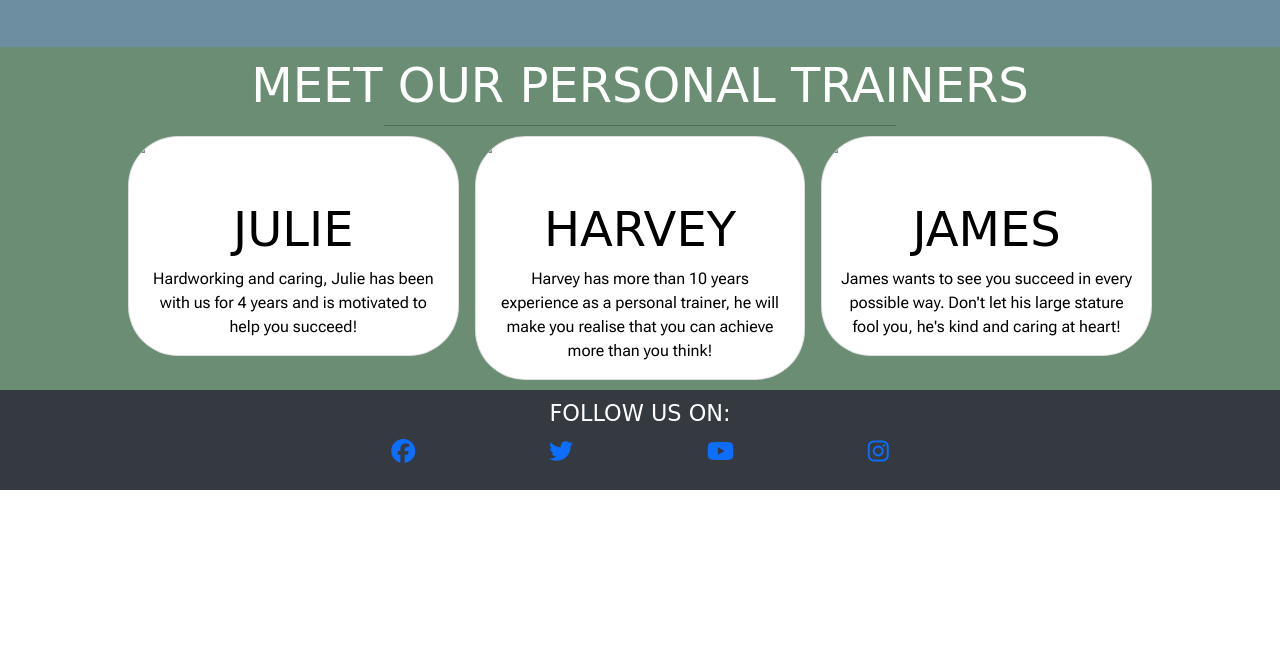
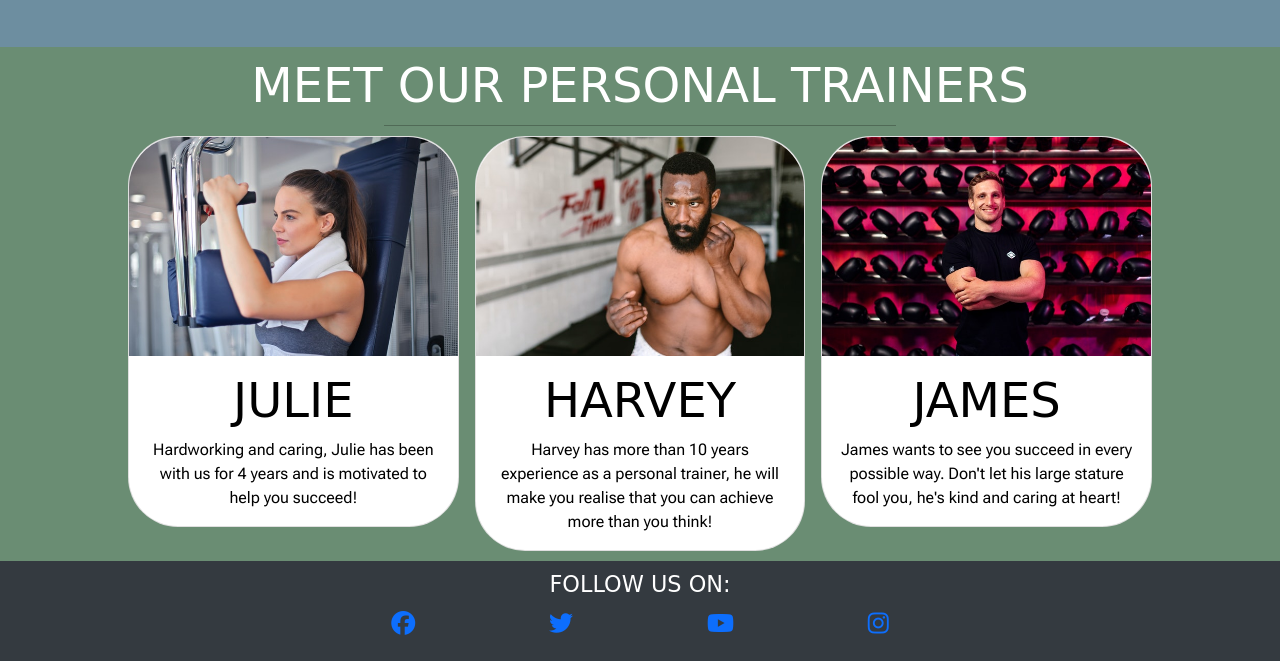
Before and after one commit to JackDay94/Project1, a plain HTML site: page index.html in a window 1280 px wide. Shown: the part 2138-2799 px from the top of the page. Before the commit the page ends 2628 px from the top, so only its background shows below. Drawn offline with nearby package versions, Linux system fonts and the light colour scheme; the site is published under a folder, as on GitHub Pages, so addresses that start at the root find nothing; a web font is replaced by a local one.

Commit message:
Fix file paths for personal trainer images

```diff
--- a/index.html
+++ b/index.html
@@ -133,7 +133,7 @@
         <div id="trainer-card" class="row g-3">
           <div class="col-12 col-lg-4">
             <div class="card">
-          <img src="/assets/images/trainer-image-1.jpg" class="card-img-top" alt="Julie the personal trainer, exercising on a weight machine in the Gym">
+          <img src="assets/images/trainer-image-1.jpg" class="card-img-top" alt="Julie the personal trainer, exercising on a weight machine in the Gym">
               <div class="card-body">
             <h5 class="card-title">Julie</h5>
             <p class="card-text">Hardworking and caring, Julie has been with us for 4 years and is motivated to help you succeed!</p>
@@ -142,7 +142,7 @@
           </div>
           <div class="col-12 col-lg-4">
             <div class="card">
-          <img src="/assets/images/trainer-image-2.jpg" class="card-img-top" alt="Harvey the personal trainer, warming up before a workout">
+          <img src="assets/images/trainer-image-2.jpg" class="card-img-top" alt="Harvey the personal trainer, warming up before a workout">
               <div class="card-body">
             <h5 class="card-title">Harvey</h5>
             <p class="card-text">Harvey has more than 10 years experience as a personal trainer, he will make you realise that you can achieve more than you think!</p>
@@ -151,7 +151,7 @@
           </div>
           <div class="col-12 col-lg-4">
            <div class="card">
-          <img src="/assets/images/trainer-image-3.jpg" class="card-img-top" alt="James the personal trainer, standing in front of boxing gloves with his arms crossed">
+          <img src="assets/images/trainer-image-3.jpg" class="card-img-top" alt="James the personal trainer, standing in front of boxing gloves with his arms crossed">
               <div class="card-body">
             <h5 class="card-title">James</h5>
             <p class="card-text">James wants to see you succeed in every possible way. Don't let his large stature fool you, he's kind and caring at heart!</p>
```
